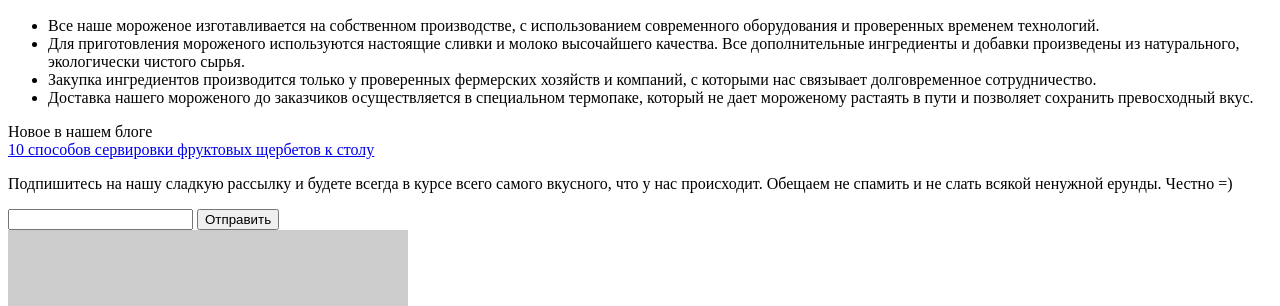
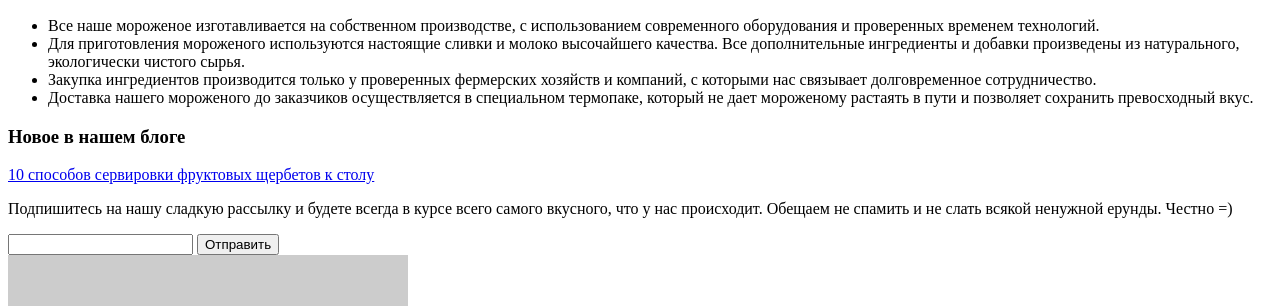
Before and after one commit to tamoona/120928-gllacy-25, a plain HTML site: page index.html in a window 1280 px wide. Shown: the part 494-800 px from the top of the page. Drawn offline with Linux system fonts and the light colour scheme; placeholder pictures from the web are drawn by us.

Commit message:
Use h3 instead of div in blog section on index page

```diff
--- a/index.html
+++ b/index.html
@@ -72,7 +72,7 @@
       </section>
       <div class="news">
         <section class="blog">
-          <div class="blog-title">Новое в нашем блоге</div>
+          <h3 class="blog-title">Новое в нашем блоге</h3>
           <a href="#">10 способов сервировки фруктовых щербетов к столу</a>
         </section>
         <section class="subscription">
```
